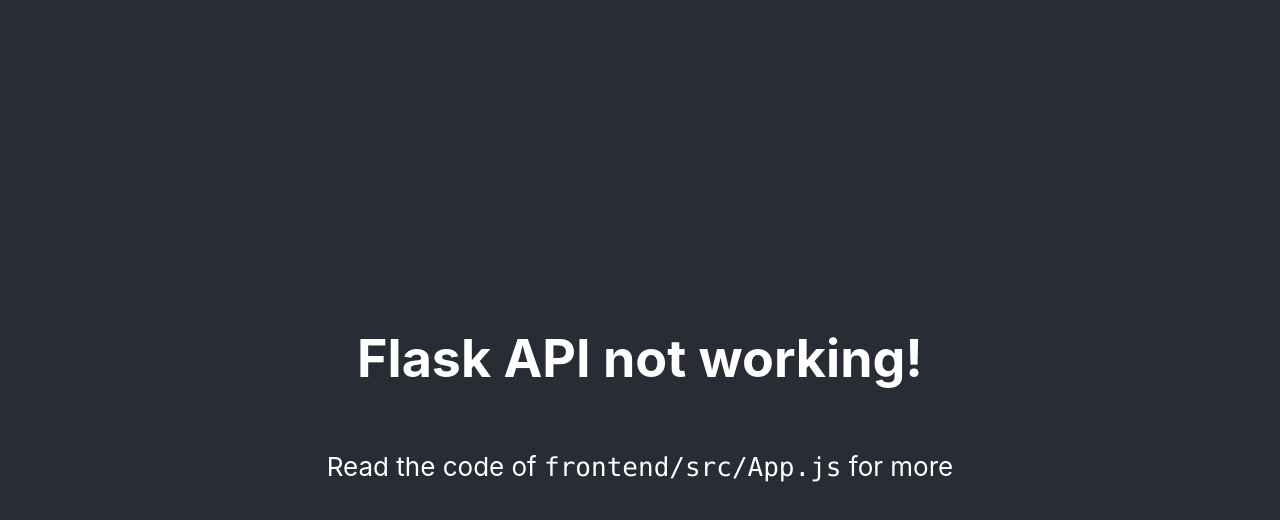
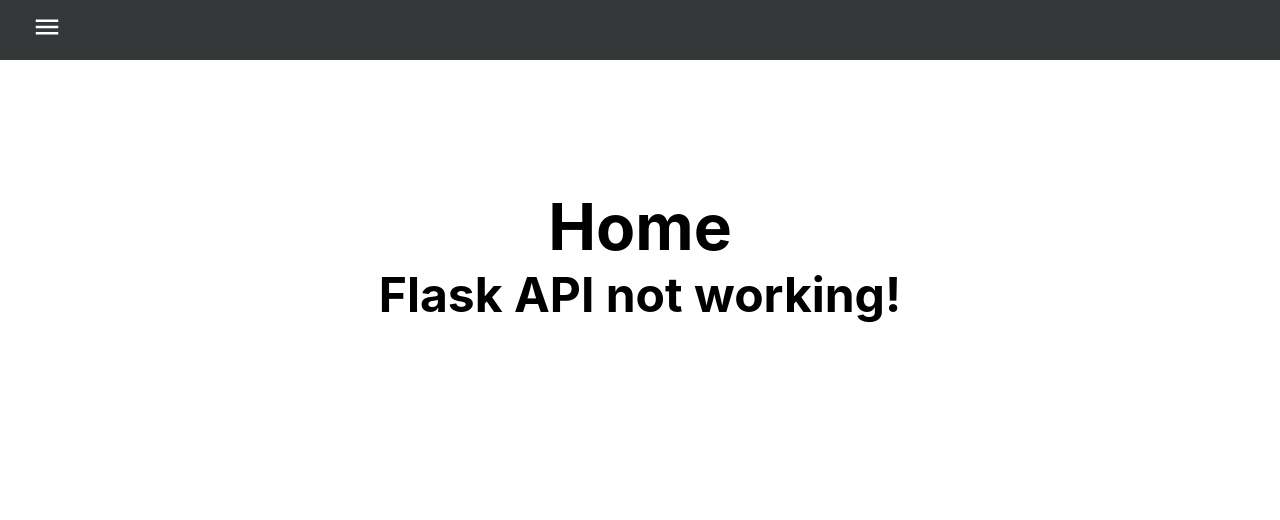
Before and after one commit to StardustLID/TEMG4952A-TEAM-5, a React (Create React App) app in the folder frontend/: page / in a window 1280 px wide. Shown: the top 520 px of the page. Built offline with nearby package versions, Linux system fonts and the light colour scheme; no server answers.

Commit message:
Add navbar and pop-up sidebar

```diff
--- a/frontend/package.json
+++ b/frontend/package.json
@@ -8,6 +8,8 @@
     "@testing-library/user-event": "^12.6.0",
     "react": "^17.0.1",
     "react-dom": "^17.0.1",
+    "react-icons": "^4.1.0",
+    "react-router-dom": "^5.2.0",
     "react-scripts": "4.0.1",
     "web-vitals": "^0.2.4"
   },
--- a/frontend/src/App.css
+++ b/frontend/src/App.css
@@ -2,13 +2,19 @@
   text-align: center;
 }
 
-.App-header {
-  background-color: #282c34;
-  min-height: 100vh;
-  display: flex;
-  flex-direction: column;
-  align-items: center;
-  justify-content: center;
-  font-size: calc(10px + 2vmin);
-  color: white;
+/* @import url(); */
+
+* {
+  box-sizing: border-box;
+  margin: 0;
+  padding: 0;
 }
+
+.home,
+.companies,
+.investments,
+.settings {
+  margin-top: 10%;
+  text-align: center;
+  font-size: 2rem;
+}
--- a/frontend/src/App.js
+++ b/frontend/src/App.js
@@ -1,4 +1,10 @@
 import React, { useState, useEffect } from "react";
+import Navbar from "./components/Navbar/Navbar";
+import { BrowserRouter as Router, Switch, Route } from "react-router-dom";
+import Home from "./pages/Home";
+import Investments from "./pages/Investments";
+import Companies from "./pages/Companies";
+import Settings from "./pages/Settings";
 import "./App.css";
 
 function App() {
@@ -16,14 +22,17 @@
   });
 
   return (
-    <div className="App">
-      <header className="App-header">
-        <h1>{title}</h1>
-        <p>
-          Read the code of <code>frontend/src/App.js</code> for more
-        </p>
-      </header>
-    </div>
+    <>
+      <Router>
+        <Navbar />
+        <Switch>
+          <Route path="/" exact component={() => <Home title={title} />} />
+          <Route path="/companies" component={Companies} />
+          <Route path="/investments" component={Investments} />
+          <Route path="/settings" component={Settings} />
+        </Switch>
+      </Router>
+    </>
   );
 }
 
--- /dev/null
+++ b/frontend/src/components/Navbar/Navbar.css
@@ -0,0 +1,73 @@
+.navbar {
+  background-color: #343839;
+  height: 60px;
+  display: flex;
+  justify-content: start;
+  align-items: center;
+}
+
+.menu-bars {
+  margin-left: 2rem;
+  font-size: 2rem;
+  background: none;
+}
+
+.nav-menu {
+  background-color: #343839;
+  width: 250px;
+  height: 100vh;
+  display: flex;
+  justify-content: center;
+  position: fixed;
+  top: 0;
+  left: -100%;
+  transition: 850ms;
+}
+
+.nav-menu.active {
+  left: 0;
+  transition: 350ms;
+}
+
+.nav-text {
+  display: flex;
+  justify-content: start;
+  align-items: center;
+  padding: 8px 0px 8px 16px;
+  list-style: none;
+  height: 60px;
+}
+
+.nav-text a {
+  text-decoration: none;
+  color: #ffffff;
+  font-size: 18px;
+  width: 95%;
+  height: 100%;
+  display: flex;
+  align-items: center;
+  padding: 0 16px;
+  border-radius: 4px;
+}
+
+.nav-text a:hover {
+  background-color: #7a1b1b;
+  transition: 0.1s;
+}
+
+.nav-menu-items {
+  width: 100%;
+}
+
+.navbar-toggle {
+  background-color: #343839;
+  width: 100%;
+  height: 80px;
+  display: flex;
+  justify-content: start;
+  align-items: center;
+}
+
+span {
+  margin-left: 16px;
+}
--- /dev/null
+++ b/frontend/src/components/Navbar/Navbar.js
@@ -0,0 +1,45 @@
+import React, { useState } from "react";
+import { MdMenu, MdClose } from "react-icons/md";
+import { Link } from "react-router-dom";
+import { SidebarData } from "./SidebarData";
+import { IconContext } from "react-icons";
+import "./Navbar.css";
+
+function Navbar() {
+  const [sidebar, setSidebar] = useState(false);
+
+  const showSidebar = () => setSidebar(!sidebar);
+
+  return (
+    <>
+      <IconContext.Provider value={{ color: "#fff" }}>
+        <div className="navbar">
+          <Link to="#" className="menu-bars">
+            <MdMenu size={30} onClick={showSidebar} />
+          </Link>
+        </div>
+        <nav className={sidebar ? "nav-menu active" : "nav-menu"}>
+          <ul className="nav-menu-items" onClick={showSidebar}>
+            <li className="navbar-toggle">
+              <Link to="#" className="menu-bars">
+                <MdClose size={30} />
+              </Link>
+            </li>
+            {SidebarData.map((item, index) => {
+              return (
+                <li key={index} className={item.cName}>
+                  <Link to={item.path}>
+                    {item.icon}
+                    <span>{item.title}</span>
+                  </Link>
+                </li>
+              );
+            })}
+          </ul>
+        </nav>
+      </IconContext.Provider>
+    </>
+  );
+}
+
+export default Navbar;
--- /dev/null
+++ b/frontend/src/components/Navbar/SidebarData.js
@@ -0,0 +1,28 @@
+import { MdHome, MdViewList, MdAttachMoney, MdSettings } from "react-icons/md";
+
+export const SidebarData = [
+  {
+    title: "Home",
+    path: "/",
+    icon: <MdHome size={24} />,
+    cName: "nav-text",
+  },
+  {
+    title: "Companies",
+    path: "/companies",
+    icon: <MdViewList size={24} />,
+    cName: "nav-text",
+  },
+  {
+    title: "Investments",
+    path: "/investments",
+    icon: <MdAttachMoney size={24} />,
+    cName: "nav-text",
+  },
+  {
+    title: "Settings",
+    path: "/settings",
+    icon: <MdSettings size={24} />,
+    cName: "nav-text",
+  },
+];
--- /dev/null
+++ b/frontend/src/pages/Companies.js
@@ -0,0 +1,11 @@
+import React from "react";
+
+function Companies() {
+  return (
+    <div className="companies">
+      <h1>Companies</h1>
+    </div>
+  );
+}
+
+export default Companies;
--- /dev/null
+++ b/frontend/src/pages/Home.js
@@ -0,0 +1,12 @@
+import React from "react";
+
+const Home = (props) => {
+  return (
+    <div className="home">
+      <h1>Home</h1>
+      <h2>{props.title}</h2>
+    </div>
+  );
+};
+
+export default Home;
--- /dev/null
+++ b/frontend/src/pages/Investments.js
@@ -0,0 +1,11 @@
+import React from "react";
+
+function Investments() {
+  return (
+    <div className="investments">
+      <h1>Investments</h1>
+    </div>
+  );
+}
+
+export default Investments;
--- /dev/null
+++ b/frontend/src/pages/Settings.js
@@ -0,0 +1,11 @@
+import React from "react";
+
+function Settings() {
+  return (
+    <div className="settings">
+      <h1>Settings</h1>
+    </div>
+  );
+}
+
+export default Settings;
```
Also changed, not shown: 1 other file (tests, documents, lock files or other folders).
